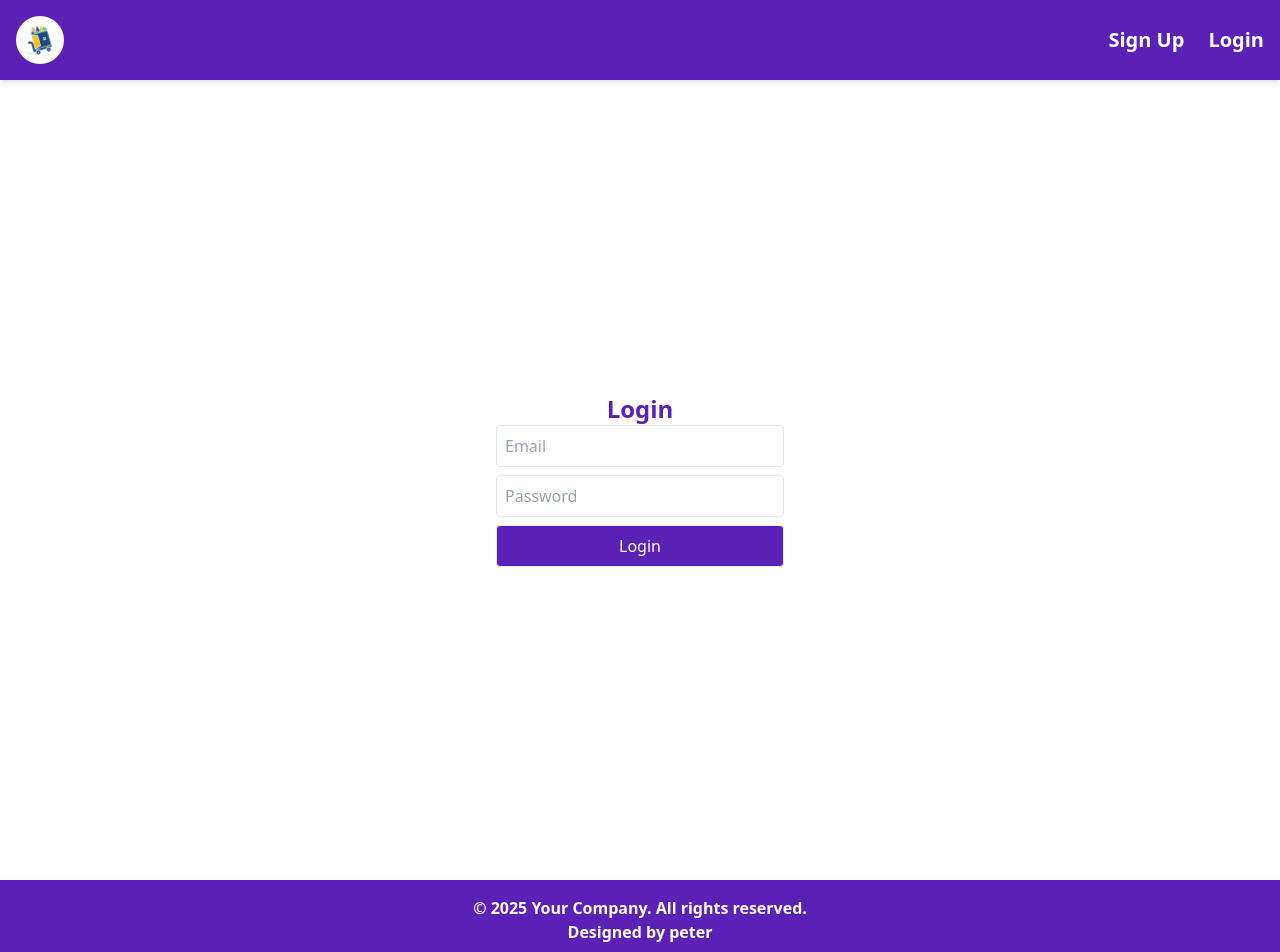
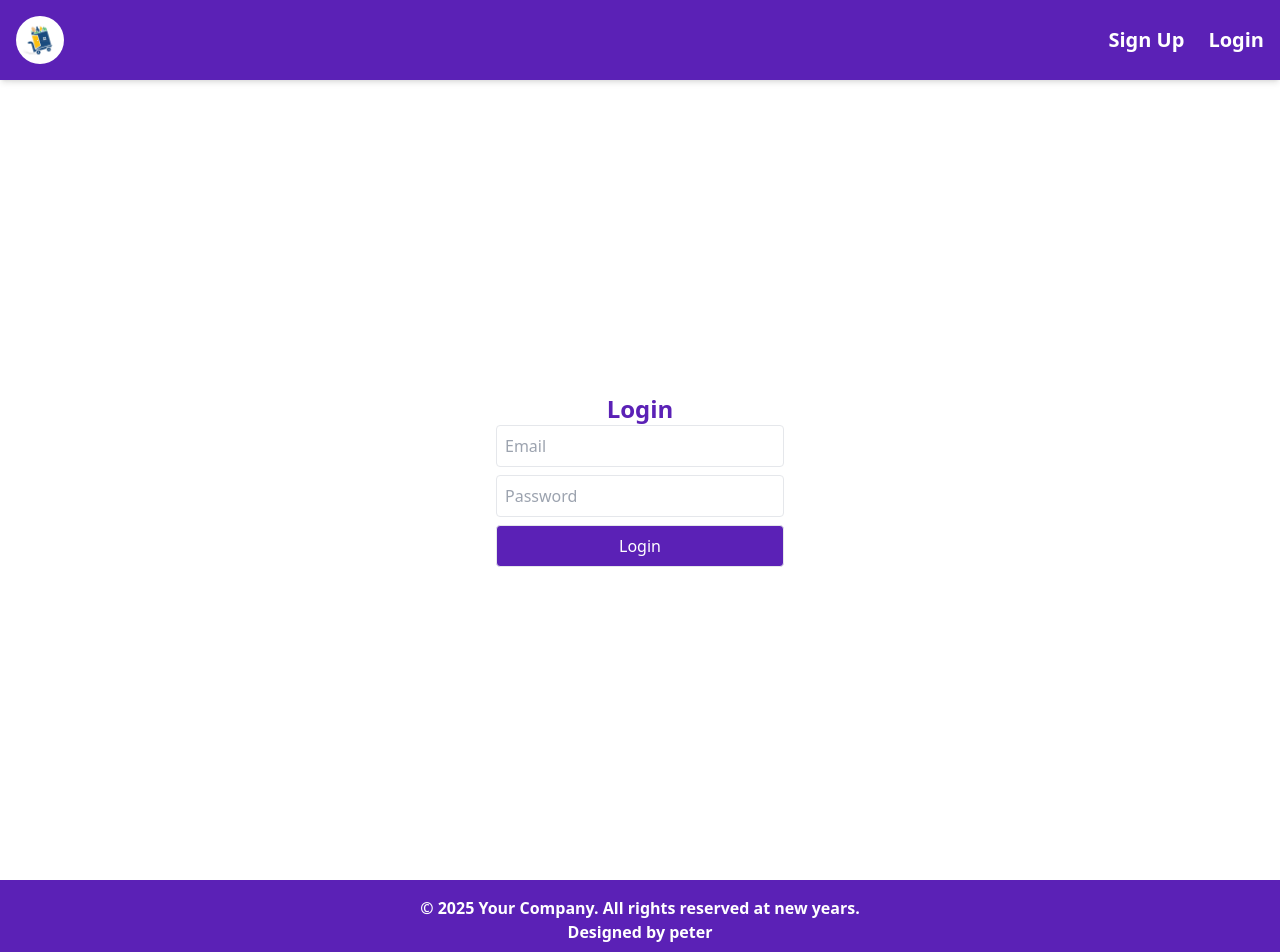
Before and after one commit to Bulbul87/E-dashboard_project, a React (Vite) app in the folder Frontend/: page /login in a window 1280 px wide. Shown: the top 952 px of the page. Built offline with nearby package versions, Linux system fonts and the light colour scheme.

Commit message:
update footer text

```diff
--- a/Frontend/src/components/Footer.jsx
+++ b/Frontend/src/components/Footer.jsx
@@ -5,7 +5,7 @@ function Footer() {
   return (
     <footer className="bg-violet-800 text-white text-center p-4 font-semibold mt-auto">
       <p className="text-sm md:text-base">
-        © {new Date().getFullYear()} Your Company. All rights reserved.
+        © {new Date().getFullYear()} Your Company. All rights reserved at new years.
       </p>
       <p className="text-sm md:text-base">
         Designed by <span className="font-bold">peter</span>
```
